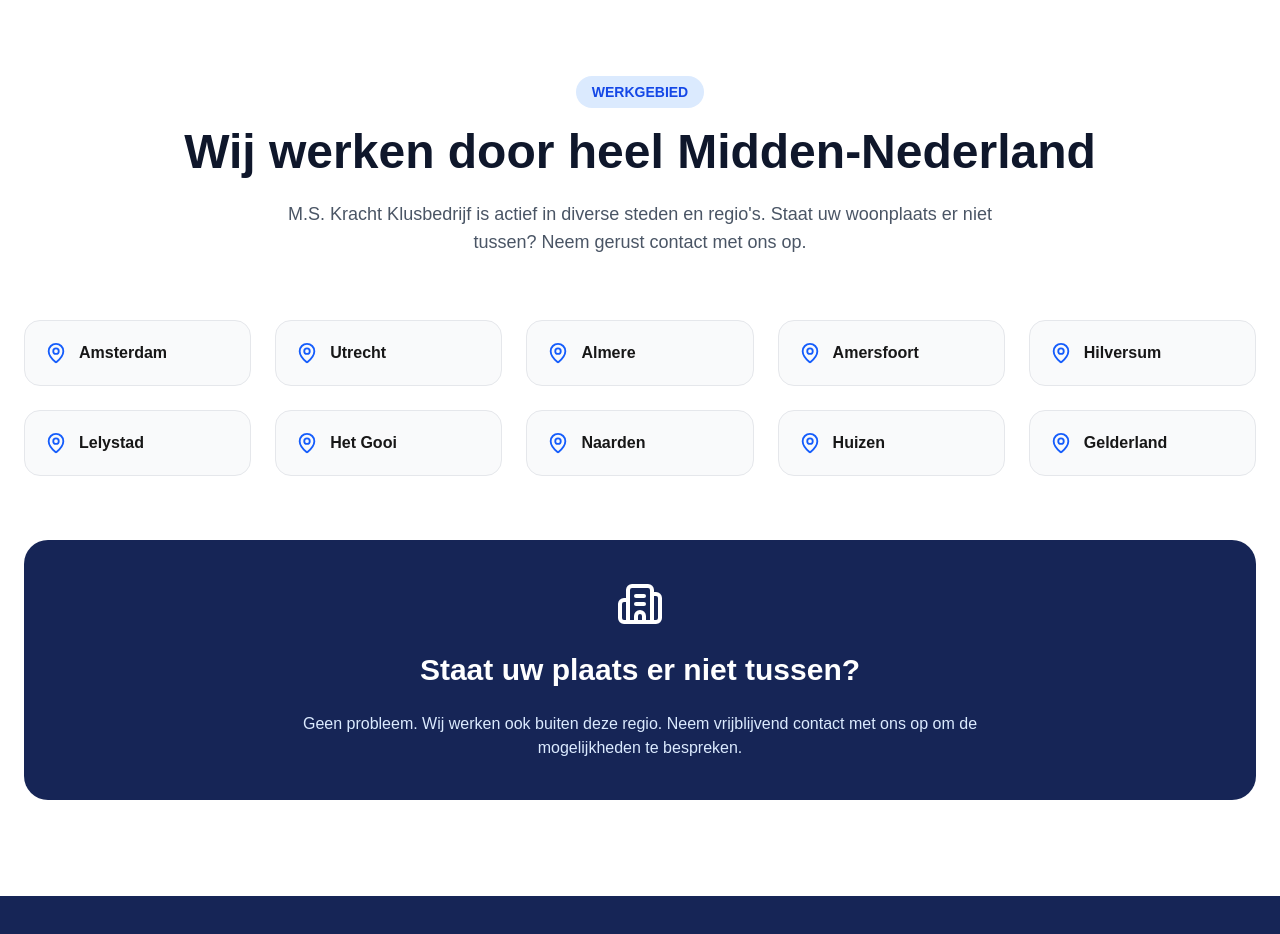
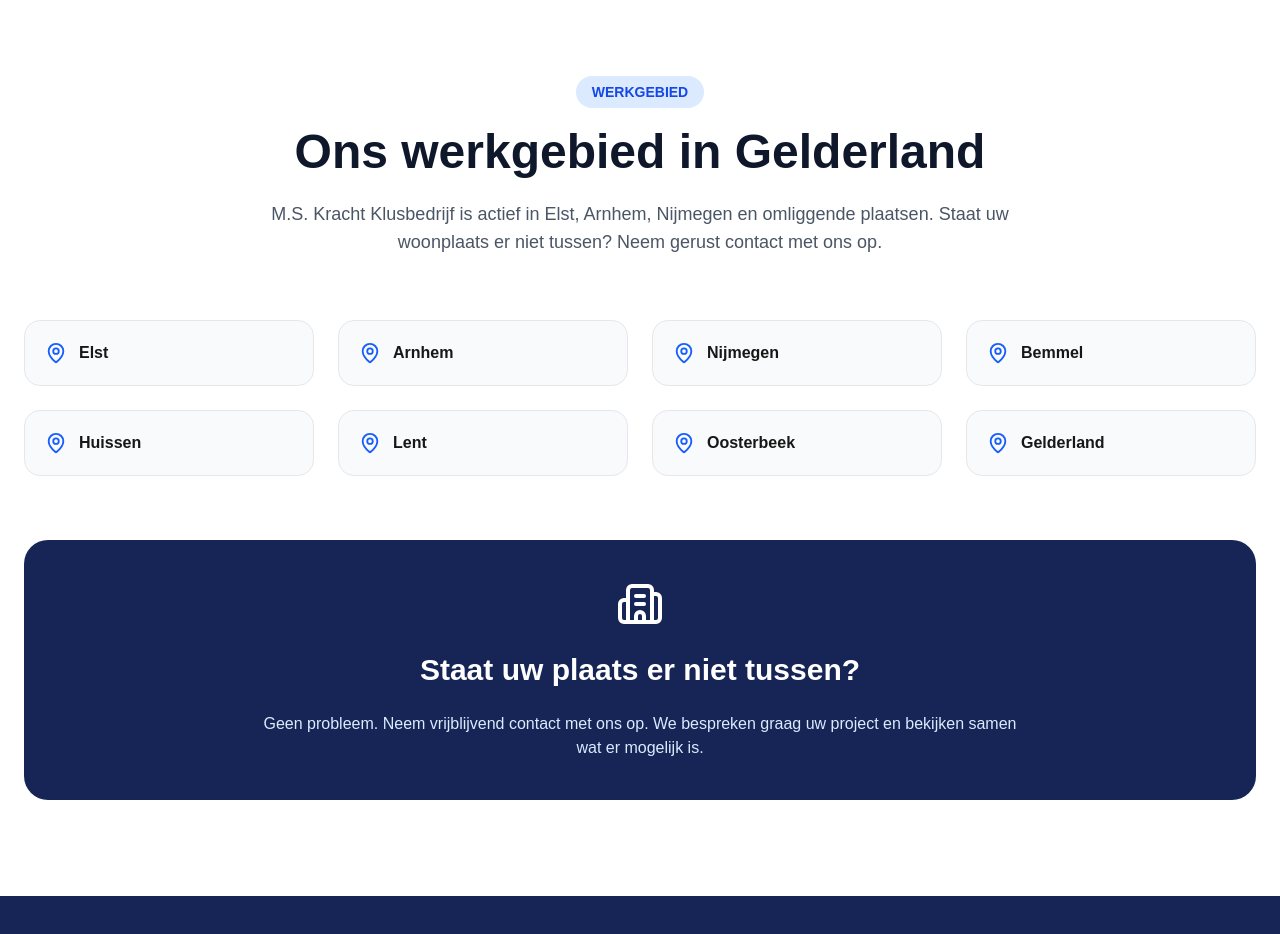
Before and after one commit to Meisamkali2/krachtklusbedrijf-ms, a Next.js app: page / in a window 1280 px wide. Shown: the part 6860-7794 px from the top of the page. Built offline with nearby package versions, Linux system fonts and the light colour scheme.

Commit message:
Update service area for local SEO

```diff
--- a/app/components/ServiceArea.tsx
+++ b/app/components/ServiceArea.tsx
@@ -1,89 +1,63 @@
-import {
-  MapPin,
-  Building2,
-} from "lucide-react";
+import { MapPin, Building2 } from "lucide-react";
 
 const cities = [
-  "Amsterdam",
-  "Utrecht",
-  "Almere",
-  "Amersfoort",
-  "Hilversum",
-  "Lelystad",
-  "Het Gooi",
-  "Naarden",
-  "Huizen",
+  "Elst",
+  "Arnhem",
+  "Nijmegen",
+  "Bemmel",
+  "Huissen",
+  "Lent",
+  "Oosterbeek",
   "Gelderland",
 ];
 
 export default function ServiceArea() {
   return (
     <section className="bg-white py-24">
-
       <div className="mx-auto max-w-7xl px-6">
-
         <div className="text-center">
-
           <span className="rounded-full bg-blue-100 px-4 py-2 text-sm font-semibold text-blue-700">
             WERKGEBIED
           </span>
 
           <h2 className="mt-6 text-5xl font-bold text-slate-900">
-            Wij werken door heel Midden-Nederland
+            Ons werkgebied in Gelderland
           </h2>
 
           <p className="mx-auto mt-6 max-w-3xl text-lg text-gray-600">
-            M.S. Kracht Klusbedrijf is actief in diverse steden en regio's.
-            Staat uw woonplaats er niet tussen? Neem gerust contact met ons op.
+            M.S. Kracht Klusbedrijf is actief in Elst, Arnhem, Nijmegen
+            en omliggende plaatsen. Staat uw woonplaats er niet tussen?
+            Neem gerust contact met ons op.
           </p>
-
         </div>
 
-        <div className="mt-16 grid gap-6 sm:grid-cols-2 md:grid-cols-3 lg:grid-cols-5">
-
+        <div className="mt-16 grid gap-6 sm:grid-cols-2 md:grid-cols-3 lg:grid-cols-4">
           {cities.map((city) => (
-
             <div
               key={city}
               className="flex items-center gap-3 rounded-2xl border border-gray-200 bg-gray-50 p-5 transition hover:border-blue-500 hover:bg-blue-50"
             >
+              <MapPin className="text-blue-600" size={22} />
 
-              <MapPin
-                className="text-blue-600"
-                size={22}
-              />
-
-              <span className="font-semibold">
-                {city}
-              </span>
-
+              <span className="font-semibold">{city}</span>
             </div>
-
           ))}
-
         </div>
 
         <div className="mt-16 rounded-3xl bg-blue-950 p-10 text-center text-white">
-
-          <Building2
-            size={48}
-            className="mx-auto mb-6"
-          />
+          <Building2 size={48} className="mx-auto mb-6" />
 
           <h3 className="text-3xl font-bold">
             Staat uw plaats er niet tussen?
           </h3>
 
           <p className="mx-auto mt-6 max-w-3xl text-blue-100">
-            Geen probleem. Wij werken ook buiten deze regio.
-            Neem vrijblijvend contact met ons op om de mogelijkheden
-            te bespreken.
+            Geen probleem. Neem vrijblijvend contact met ons op.
+            We bespreken graag uw project en bekijken samen wat er
+            mogelijk is.
           </p>
-
         </div>
-
       </div>
-
     </section>
   );
 }
```
